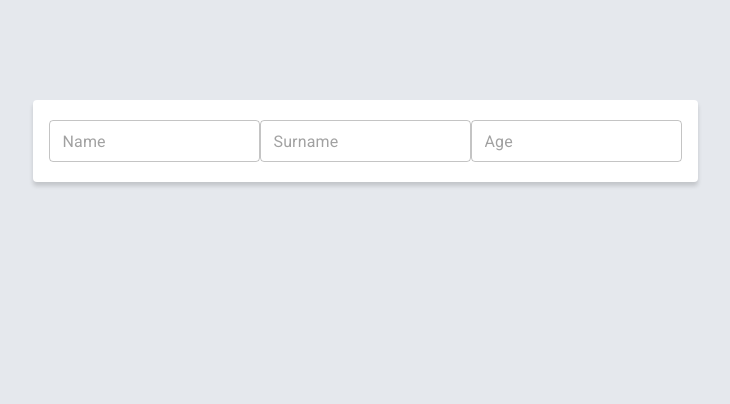
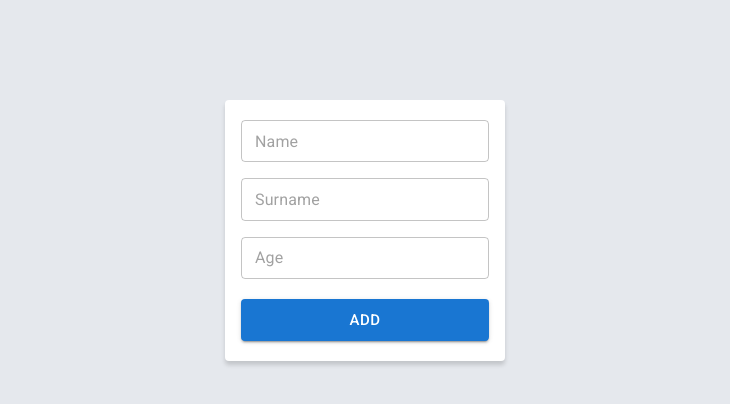
Before and after one commit to VoitihovichP/table_generator_test_task, a React (Vite) app: page / in a window 1280 px wide. Shown: the top 404 px of the page, without its empty margins (275-1005 px from the left). Built offline with nearby package versions, Linux system fonts and the light colour scheme.

Commit message:
feat: add button component

```diff
--- a/src/Screens/TablesScreen/components/Form/Form.module.scss
+++ b/src/Screens/TablesScreen/components/Form/Form.module.scss
@@ -3,8 +3,14 @@
 .form {
   margin: 100px auto;
   padding: 20px 16px;
-  width: fit-content;
+  max-width: 280px;
   border-radius: $border-radius-default;
   background: $white;
   box-shadow: 0 4px 4px 0 $transparent-black;
+  &__inputs {
+    display: flex;
+    flex-direction: column;
+    gap: 16px;
+    margin-bottom: 20px;
+  }
 }
--- a/src/Screens/TablesScreen/components/Form/Form.tsx
+++ b/src/Screens/TablesScreen/components/Form/Form.tsx
@@ -1,6 +1,7 @@
 import { FC } from 'react';
 import { InputFormItem } from 'Components/Input/InputFormItem.tsx';
 import { FormProvider, useForm } from 'react-hook-form';
+import { Button } from 'Components/Button/Button.tsx';
 
 import styles from './Form.module.scss';
 
@@ -9,11 +10,14 @@ export const Form: FC = () => {
   return (
     <FormProvider {...formMethods}>
       <form className={styles.form}>
-        <div>
+        <div className={styles.form__inputs}>
           <InputFormItem name="userName" placeholder="Name" />
           <InputFormItem name="userSurname" placeholder="Surname" />
           <InputFormItem name="userAge" placeholder="Age" type="number" />
         </div>
+        <Button size="large" variant="contained" fullWidth>
+          Add
+        </Button>
       </form>
     </FormProvider>
   );
--- /dev/null
+++ b/src/components/Button/Button.module.scss
@@ -0,0 +1,7 @@
+@use 'Styles/vars' as *;
+
+.customButton {
+  .MuiButton-containedPrimary {
+    background: #fee304 !important;
+  }
+}
--- /dev/null
+++ b/src/components/Button/Button.tsx
@@ -0,0 +1,29 @@
+import { FC } from 'react';
+import {
+  Button as MuiButton,
+  ButtonProps as MuiButtonProps,
+} from '@mui/material';
+import cn from 'classnames';
+
+import styles from './Button.module.scss';
+
+type ButtonProps = MuiButtonProps;
+
+export const Button: FC<ButtonProps> = ({
+  children,
+  onClick,
+  className,
+  fullWidth,
+  ...rest
+}) => {
+  return (
+    <MuiButton
+      className={cn(styles.customButton, className)}
+      onClick={onClick}
+      {...rest}
+      fullWidth={fullWidth}
+    >
+      {children}
+    </MuiButton>
+  );
+};
```
